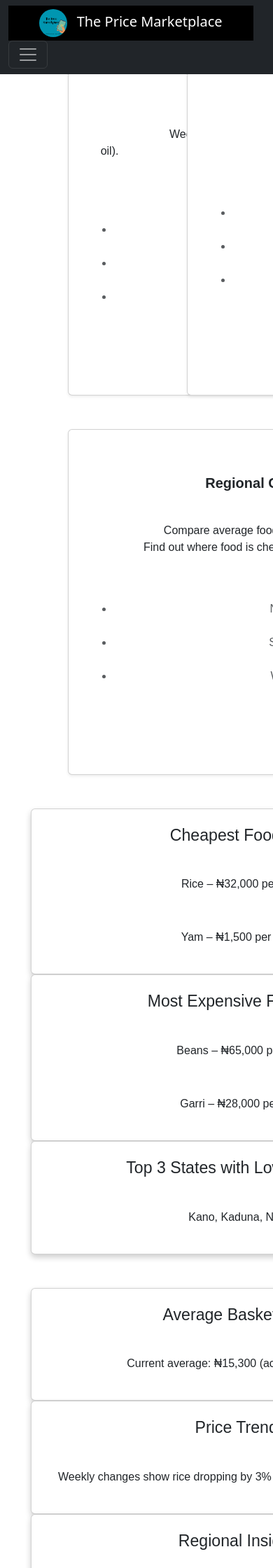
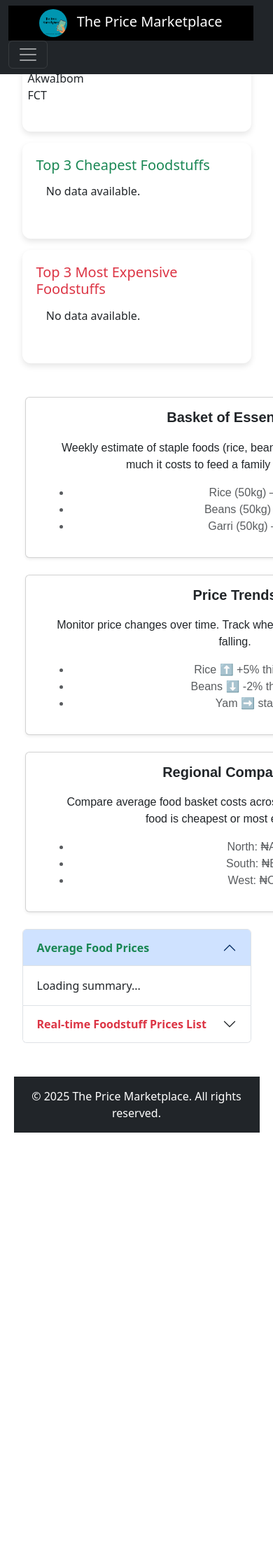
Before and after one commit to investor-uyah/PriceStore, a Django app: page /prices/ in a window 390 px wide; the page is wider, and only the part inside the window is pictured. Shown: the top 2240 px of that part at 70% size. After the commit the page ends 1618 px from the top of that part, so only its background shows below. Run offline with Django 5.2, Linux system fonts and the light colour scheme; a user stored in the database is signed in; data comes from the database, SQL or seed files in the repository.

Commit message:
reverting to previous card design

```diff
--- a/Main/templates/price_page.html
+++ b/Main/templates/price_page.html
@@ -1,65 +1,81 @@
 {% extends "master.html" %}
 {% load static %}
+
+{% block title %}Foodstuff Price List{% endblock %}
 
 {% block content %}
 <style>
     body {
-    padding-top: 100px; /* fixes content hidden by navbar */
+        padding-top: 20px;
     }
 
-  .card-container {
-    display: flex;
-    flex-wrap: wrap;
-    justify-content: center;
-    gap: 20px;
+    .card-custom {
+        background: #fff;
+        border-radius: 12px;
+        padding: 20px;
+        margin-bottom: 20px;
+        box-shadow: 0 4px 8px rgba(0,0,0,0.1);
+        height: 100%;  /* keeps them aligned */
     }
-
-  .card {
-    flex: 1 1 280px; /* responsive width */
-    max-width: 320px;
-    padding: 20px;
-    background: #fff;
-    border-radius: 14px;
-    box-shadow: 0 4px 10px rgba(0,0,0,0.1);
-    text-align: left;
-    transition: transform 0.2s ease, box-shadow 0.2s ease;
-  }
-
-  .card h3 {
-    font-size: 18px;
-    font-weight: bold;
-    color: #222;
-    margin-bottom: 10px;
-  }
-
-  .card p {
-    margin: 6px 0;
-    color: #444;
-    font-size: 14px;
-    line-height: 1.4;
-  }
-
-  .card:hover {
-    transform: translateY(-5px);
-    box-shadow: 0 8px 18px rgba(0,0,0,0.15);
-  }
-
-  /* New Feature Cards CSS */
-  .row.g-4 {
-    display: flex;
-    flex-wrap: wrap;
-    gap: 1.5rem; /* g-4 equivalent */
-  }
-
-  .col-md-4 {
-    flex: 1 0 calc(33.333% - 1rem); /* 3 cards per row */
-    max-width: calc(33.333% - 1rem);
-  }
-
 </style>
 
-<div class="container mx-auto px-4 py-16">
-    <div class="row g-4 mb-4">
+<!-- Row for States + Top 3 cards -->
+<div class="container mb-4">
+  <div class="row g-3">
+
+    <!-- Some Nigerian States -->
+    <div class="col-12 col-md-4">
+      <div class="card-custom">
+        <h4>Some Nigerian States with Foodstuff Prices Listed 🌍</h4>
+        {% for location in locations_list %}
+            <div class="row">{{ location.state }}</div>
+        {% empty %}
+            <p>No states listed yet</p>
+        {% endfor %}
+      </div>
+    </div>
+
+    <!-- Top 3 Cheapest -->
+    <div class="col-12 col-md-4">
+      <div class="card-custom">
+        <h5 class="text-success">Top 3 Cheapest Foodstuffs</h5>
+        {% if cheapest %}
+            <ul class="list-group mt-3">
+                {% for item in cheapest %}
+                    <li class="list-group-item d-flex justify-content-between align-items-center">
+                        {{ item.foodstuff }}
+                        <span class="badge bg-success">₦{{ item.price }}</span>
+                    </li>
+                {% endfor %}
+            </ul>
+        {% else %}
+            <p>No data available.</p>
+        {% endif %}
+      </div>
+    </div>
+
+    <!-- Top 3 Most Expensive -->
+    <div class="col-12 col-md-4">
+      <div class="card-custom">
+        <h5 class="text-danger">Top 3 Most Expensive Foodstuffs</h5>
+        {% if expensive %}
+            <ul class="list-group mt-3">
+                {% for item in expensive %}
+                    <li class="list-group-item d-flex justify-content-between align-items-center">
+                        {{ item.foodstuff }}
+                        <span class="badge bg-danger">₦{{ item.price }}</span>
+                    </li>
+                {% endfor %}
+            </ul>
+        {% else %}
+            <p>No data available.</p>
+        {% endif %}
+      </div>
+    </div>
+
+    <!-- New Feature Cards -->
+    <div class="row g-4">
+        <!-- Basket of Essentials -->
         <div class="col-md-4">
             <div class="card shadow-sm h-100">
                 <div class="card-body">
@@ -77,6 +93,7 @@
             </div>
         </div>
 
+        <!-- Price Trends -->
         <div class="col-md-4">
             <div class="card shadow-sm h-100">
                 <div class="card-body">
@@ -93,6 +110,7 @@
             </div>
         </div>
 
+        <!-- Regional Comparison -->
         <div class="col-md-4">
             <div class="card shadow-sm h-100">
                 <div class="card-body">
@@ -111,45 +129,13 @@
         </div>
     </div>
 
-    <div class="card-container mt-8">
-    <div class="card">
-      <h3>Cheapest Foodstuff</h3>
-      <p>Rice – ₦32,000 per bag</p>
-      <p>Yam – ₦1,500 per tuber</p>
-    </div>
-
-    <div class="card">
-      <h3>Most Expensive Foodstuff</h3>
-      <p>Beans – ₦65,000 per bag</p>
-      <p>Garri – ₦28,000 per bag</p>
-    </div>
-
-    <div class="card">
-      <h3>Top 3 States with Lowest Prices</h3>
-      <p>Kano, Kaduna, Niger</p>
   </div>
 </div>
 
-    <div class="card-container mt-8">
-    <div class="card">
-      <h3>Average Basket Price</h3>
-      <p>Current average: ₦15,300 (across 10 staples)</p>
-    </div>
-
-    <div class="card">
-      <h3>Price Trends</h3>
-      <p>Weekly changes show rice dropping by 3% while beans increased by 5%.</p>
-    </div>
-
-    <div class="card">
-      <h3>Regional Insights</h3>
-      <p>South-South is consistently the most expensive region.</p>
-    </div>
-  </div>
-</div>
-
+<!-- Accordion (Average + Real-time) -->
 <div class="container mt-4">
   <div class="accordion" id="priceAccordion">
+    <!-- Average Food Prices -->
     <div class="accordion-item">
       <h2 class="accordion-header" id="headingCheapest">
         <button class="accordion-button text-success" type="button" data-bs-toggle="collapse" data-bs-target="#collapseCheapest" aria-expanded="true" aria-controls="collapseCheapest">
@@ -165,6 +151,7 @@
         </div>
     </div>
 
+    <!-- Real-time Foodstuff Prices List -->
     <div class="accordion-item">
       <h2 class="accordion-header" id="headingExpensive">
         <button class="accordion-button collapsed text-danger" type="button" data-bs-toggle="collapse" data-bs-target="#collapseExpensive" aria-expanded="false" aria-controls="collapseExpensive">
@@ -207,7 +194,7 @@
                 let summaryHtml = "<h5>Average Prices:</h5><ul>";
                 for (const foodName in summary) {
                     const avgPrice = (summary[foodName].total / summary[foodName].count).toFixed(2);
-                    summaryHtml += `<strong>${foodName}:</strong> ₦${avgPrice}  `;
+                    summaryHtml += `<strong>${foodName}:</strong> ₦${avgPrice}  `;
                 }
                 summaryHtml += "</ul>";
 
```
Lines whose indentation alone changed are shown as unchanged.
